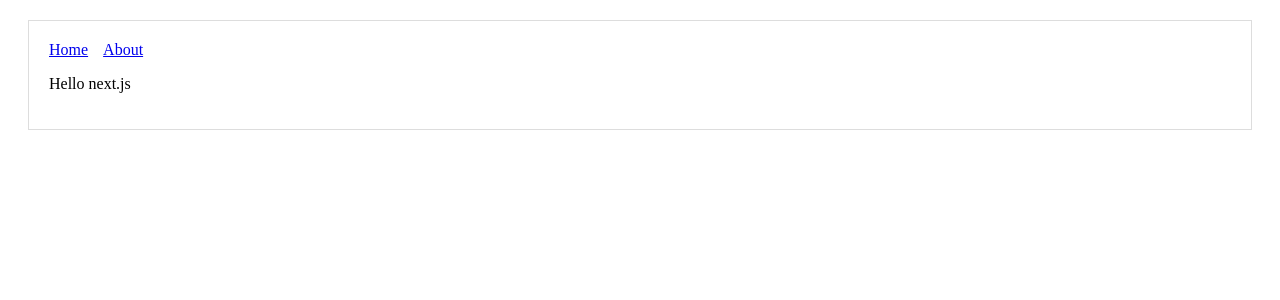
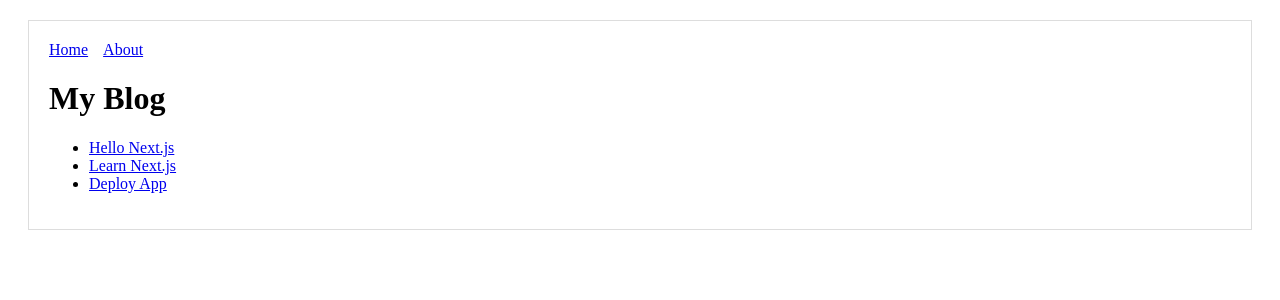
Before and after one commit to amoghranadive/nextjstutorial, a Next.js app: page / in a window 1280 px wide. Shown: the top 300 px of the page. Built offline with nearby package versions, Linux system fonts and the light colour scheme.

Commit message:
creating dynamic pages

```diff
--- a/pages/index.js
+++ b/pages/index.js
@@ -1,9 +1,24 @@
 
 import Layout from '../components/Layout'
+import Link from 'next/link'
+
+const PostLink = (props) => (
+    <li>
+        <Link href={`/post?title=${props.title}`}>
+            <a>{props.title}</a>
+        </Link>
+    </li>
+)
+
 
 const Index = () => (
     <Layout>
-        <p>Hello next.js</p>
+        <h1>My Blog</h1>
+        <ul>
+            <PostLink title="Hello Next.js"/>
+            <PostLink title="Learn Next.js"/>
+            <PostLink title="Deploy App"/>
+        </ul>
     </Layout>
 )
 
```
Also changed, not shown: pages/post.js (added, +17 -0 lines).
